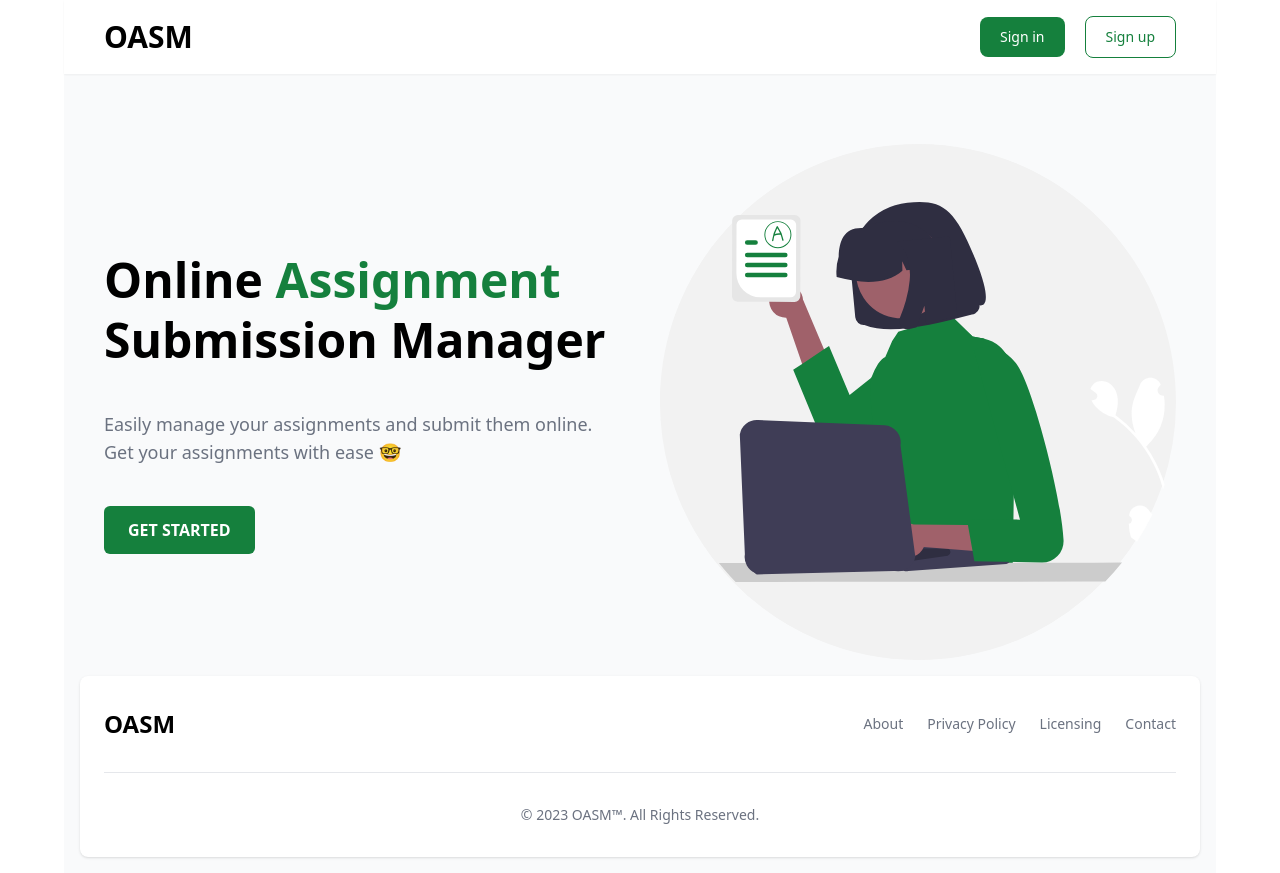
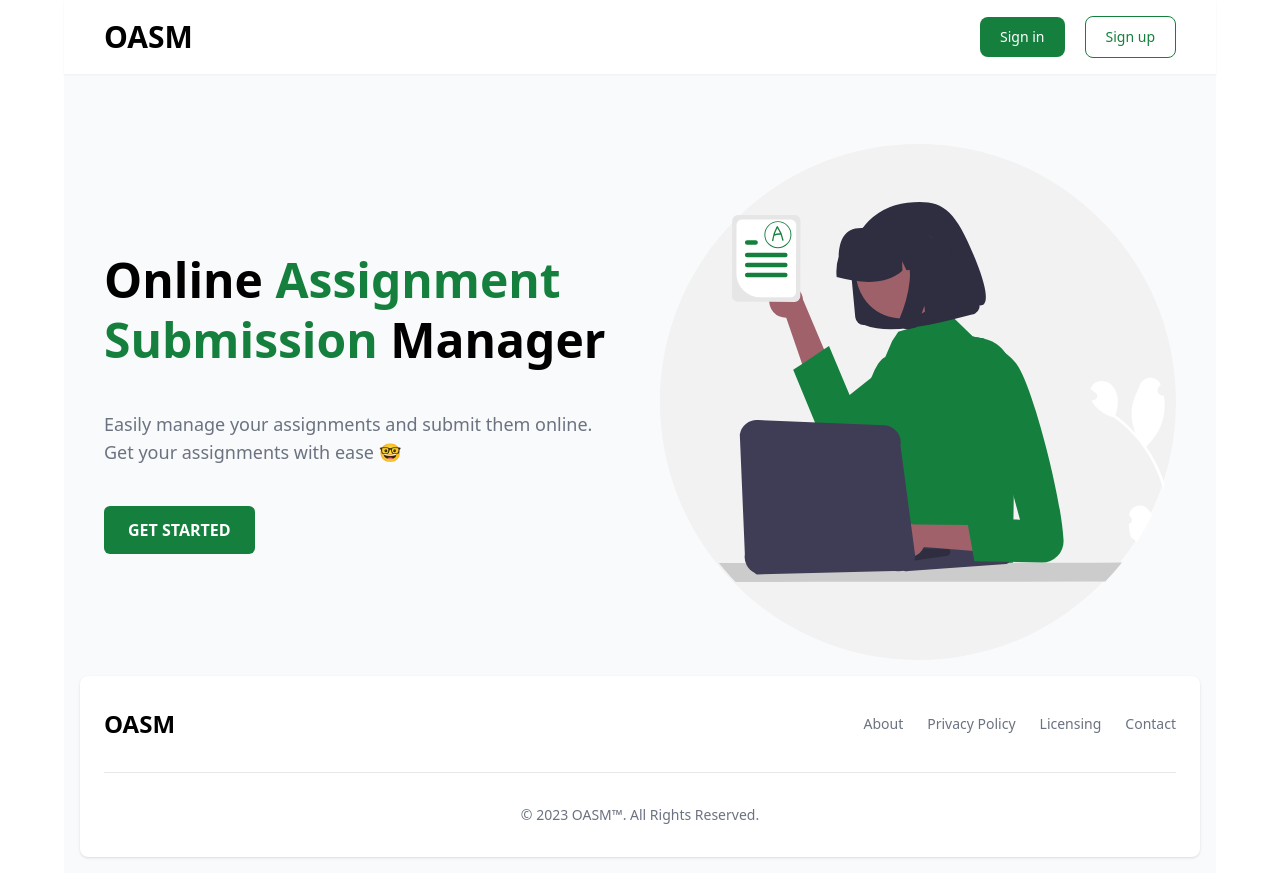
Before and after one commit to oasm-project/oasm-frontend, a Next.js app: page / in a window 1280 px wide. Built offline with nearby package versions, Linux system fonts and the light colour scheme.

Commit message:
chore: minor update

```diff
--- a/pages/index.tsx
+++ b/pages/index.tsx
@@ -9,7 +9,7 @@ function Home() {
                 <div className="grid grid-cols-2 gap-10">
                     <div className="space-y-10 flex flex-col justify-center items-start">
                         <h1 className="text-5xl font-bold leading-tight">
-                            Online <span className="text-green-700">Assignment</span> Submission Manager
+                            Online <span className="text-green-700">Assignment Submission</span> Manager
                         </h1>
 
                         <p className="mt-4 text-lg text-gray-500">Easily manage your assignments and submit them online. Get your assignments with ease 🤓</p>
```
